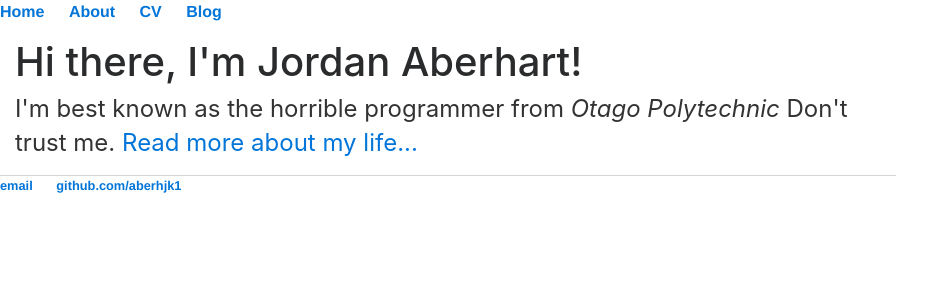
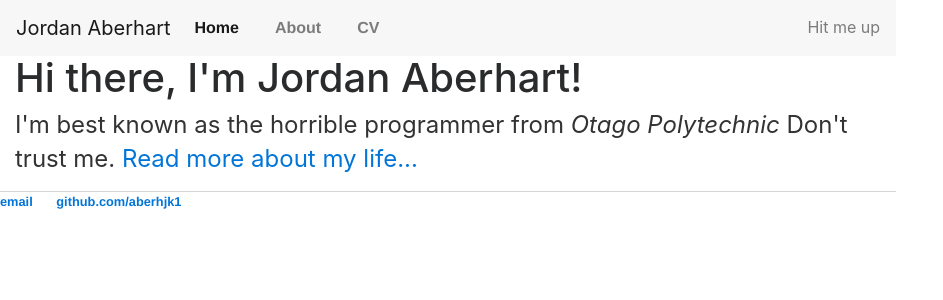
Before and after one commit to aberhjk1/aberhjk1.github.io, a Jekyll site: the page built from index.html, in a window 1280 px wide. Shown: the top 300 px of the page, without its empty margins (0-943 px from the left). Built offline with Jekyll 4.4.1, drawn with Linux system fonts in a browser that asks for light colours.

Commit message:
Update default.html

```diff
--- a/_layouts/default.html
+++ b/_layouts/default.html
@@ -1,30 +1,50 @@
 <!DOCTYPE html>
 <html>
+
 <head>
     <title>{{ page.title }}</title>
     <!-- link to main stylesheet -->
     <link rel="stylesheet" type="text/css" href="/css/main.css">
     <link rel="stylesheet" href="https://maxcdn.bootstrapcdn.com/bootstrap/4.0.0-alpha.6/css/bootstrap.min.css" integrity="sha384-rwoIResjU2yc3z8GV/NPeZWAv56rSmLldC3R/AZzGRnGxQQKnKkoFVhFQhNUwEyJ" crossorigin="anonymous">
 </head>
+
 <body>
-			<nav>
-	    		<ul>
-	        		<li><a href="/">Home</a></li>
-		        	<li><a href="/about">About</a></li>
-	        		<li><a href="/cv">CV</a></li>
-	        		<li><a href="/blog">Blog</a></li>
+    <nav class="navbar navbar-toggleable-md navbar-light bg-faded">
+        <button class="navbar-toggler navbar-toggler-right" type="button" data-toggle="collapse" data-target="#navbarText" aria-controls="navbarText" aria-expanded="false" aria-label="Toggle navigation">
+            <span class="navbar-toggler-icon"></span>
+        </button>
+        <a class="navbar-brand" href="#">Jordan Aberhart</a>
+        <div class="collapse navbar-collapse" id="navbarText">
+            <ul class="navbar-nav mr-auto">
+                <li class="nav-item active">
+                    <a class="nav-link" href="#">Home <span class="sr-only">(current)</span></a>
+                </li>
+                <li class="nav-item">
+                    <a class="nav-link" href="#">About</a>
+                </li>
+                <li class="nav-item">
+                    <a class="nav-link" href="#">CV</a>
+                </li>
             </ul>
+            <span class="navbar-text">
+      Hit me up
+    </span>
+        </div>
     </nav>
     <div class="container">
 
         {{ content }}
 
-			</div><!-- /.container -->
+    </div>
+    <!-- /.container -->
     <footer>
         <ul>
-	        		<li><a href="mailto:aberhjk1@student.op.ac.nz">email</a></li>
-	        		<li><a href="https://github.com/aberhjk1">github.com/aberhjk1</a></li>
+            <li><a href="mailto:aberhjk1@student.op.ac.nz">email</a>
+            </li>
+            <li><a href="https://github.com/aberhjk1">github.com/aberhjk1</a>
+            </li>
         </ul>
     </footer>
 </body>
+
 </html>
```
Lines whose indentation alone changed are shown as unchanged.
